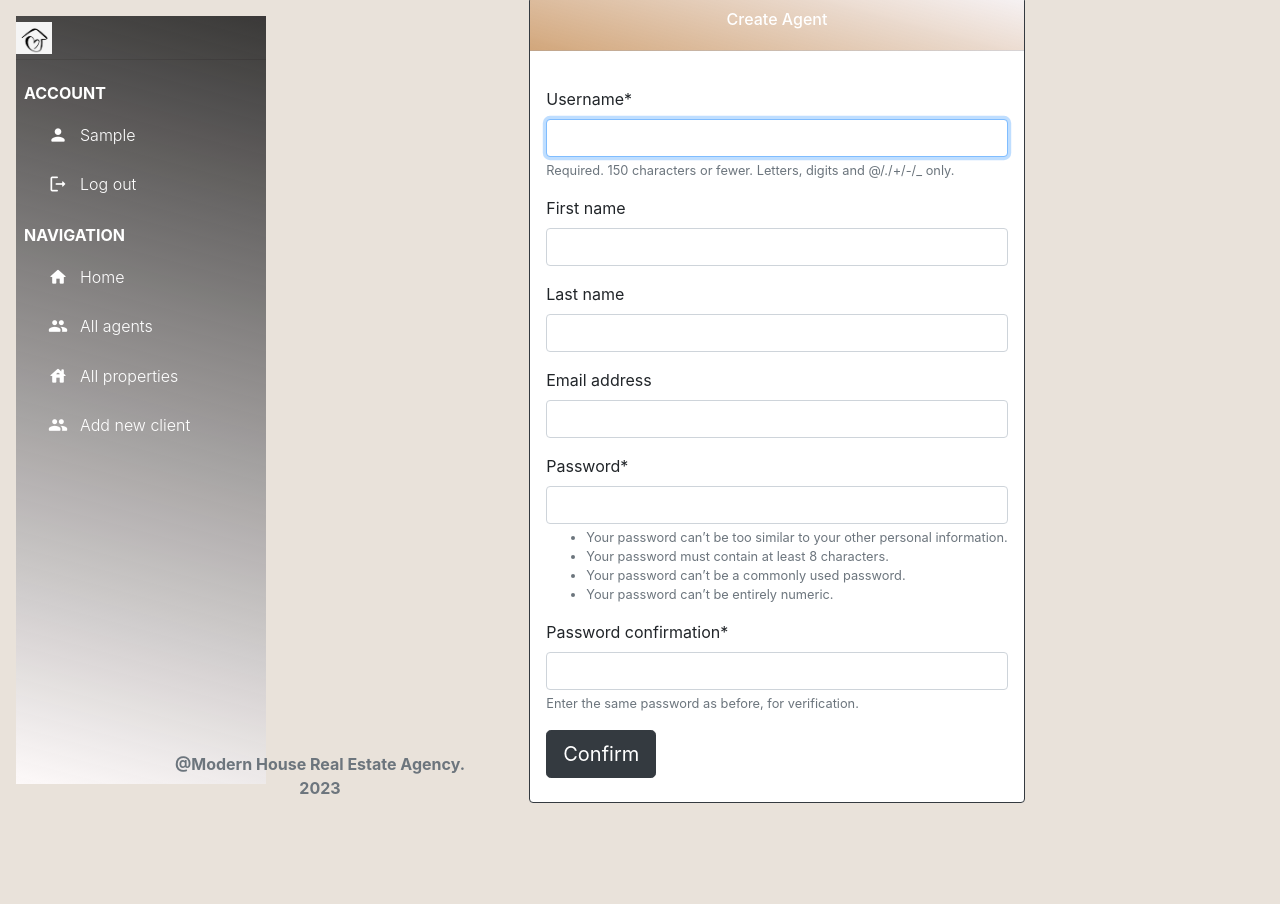
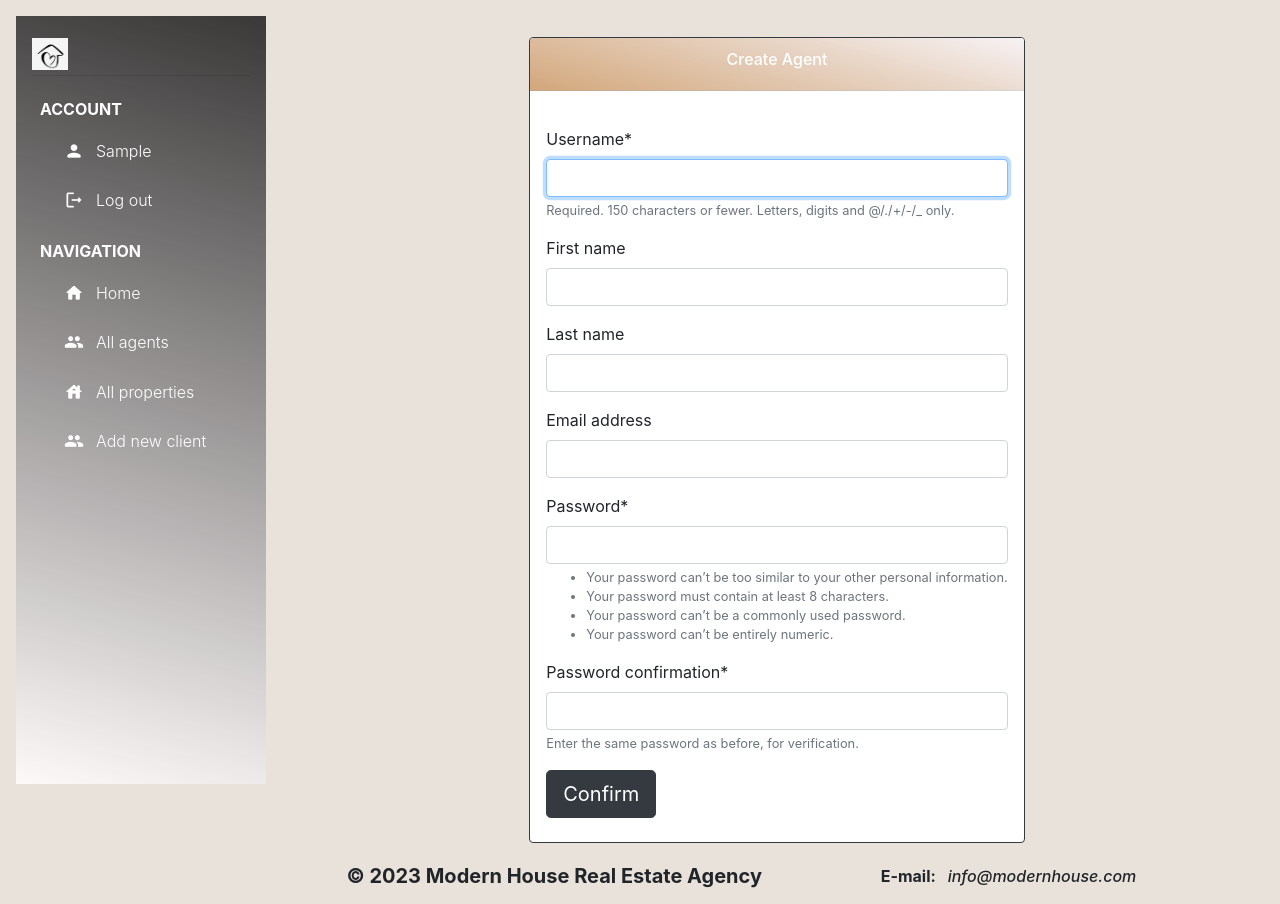
Before and after one commit to viktoria-rybenchuk/real-estate-agency, a Django app: page /agents/create/ in a window 1280 px wide. Before the commit the page ends 803 px from the top, so only its background shows below. Run offline with Django 4.2, Linux system fonts and the light colour scheme; the visitor is signed in with stand-in values (Sample User, id 1); some libraries are stand-ins or nearby versions.

Commit message:
Fix css style for footer template

```diff
--- a/templates/agency/agent_detail.html
+++ b/templates/agency/agent_detail.html
@@ -10,7 +10,6 @@
 		<div class="card card-body mx-3 mx-md-4 mt-n6">
 			<div class="row gx-4 mb-2">
 				<div class="col-auto">
-
 				</div>
 				<div class="col-auto my-auto">
 					<div class="h-100">
--- a/templates/base.html
+++ b/templates/base.html
@@ -22,16 +22,18 @@
       }
     </style>
   </head>
-  <body class="g-sidenav-show bg-gray-200">
+  <body class="d-flex flex-column min-vh-100 m-3 p-4">
     {% include "includes/sidebar.html" %}
     <main class="main-content position-relative max-height-vh-100 h-100 border-radius-lg">
       {% block content %}{% endblock %}
        {% block pagination %}
 	       {% include "includes/pagination.html" %}
        {% endblock %}
+	    <br>
+    {% include "includes/footer.html" %}
     </main>
     {% include 'includes/scripts.html' %}
     {% block scripts %}{% endblock %}
-    {% include "includes/footer.html" %}
+    <br>
   </body>
 </html>
--- a/templates/includes/footer.html
+++ b/templates/includes/footer.html
@@ -1,15 +1,16 @@
-<footer class="footer py-4">
-  <div class="container-fluid fixed-bottom">
-    <div class="row align-items-center justify-content-lg-between">
-      <div class="col-lg-6 mb-lg-0 mb-4">
-        <div class="text-center text-sm text-muted text-lg-end text-left">
-	        <strong> @Modern House Real Estate Agency.</strong>
-        </div>
-	      <div class="text-center text-sm text-muted text-lg-end text-right">
-	        <strong> 2023 </strong>
-        </div>
-        </div>
+<footer class="mt-auto page-footer">
+  <div class="container">
+    <div class="row">
+      <div class="col-md-6 text-lg-right text-md-start">
+        <h5 class="font-weight-bold mb-0">© 2023 Modern House Real Estate Agency</h5>
       </div>
+      <div class="col-md-6 text-center text-md-end">
+        <ul class="list-inline mb-0">
+          <li class="list-inline-item">
+	        <strong>E-mail: </strong>
+	        <i class="fas fa-envelope font-italic"><h6 class="mb-0 d-inline-block ml-2">info@modernhouse.com</h6></i>
+          </li>
+        </ul>
       </div>
     </div>
   </div>
--- a/templates/includes/scripts.html
+++ b/templates/includes/scripts.html
@@ -1,6 +1,4 @@
   {% load static %}
-
-  <!--   Core JS Files   -->
   <script src="{% static 'js/core/popper.min.js' %}"></script>
   <script src="{% static 'js/core/bootstrap.min.js' %}"></script>
   <script src="{% static 'js/plugins/perfect-scrollbar.min.js' %}"></script>
--- a/templates/includes/sidebar.html
+++ b/templates/includes/sidebar.html
@@ -1,6 +1,6 @@
 {% load static %}
 
-<aside class="sidenav navbar navbar-vertical navbar-expand-xs border-0 border-radius-xl my-3 fixed-start ms-3 bg-gradient-dark" id="sidenav-main">
+<aside class="sidenav navbar navbar-vertical navbar-expand-xs border-0 border-radius-xl my-3 fixed-start ms-3 bg-gradient-dark p-3"  id="sidenav-main">
   <div class="sidenav-header">
     <a class="navbar-brand" href="{% url 'agency:index' %}">
       <img src="{% static 'img/main.png' %}" class="navbar-brand-img h-200" alt="main_logo">
```
